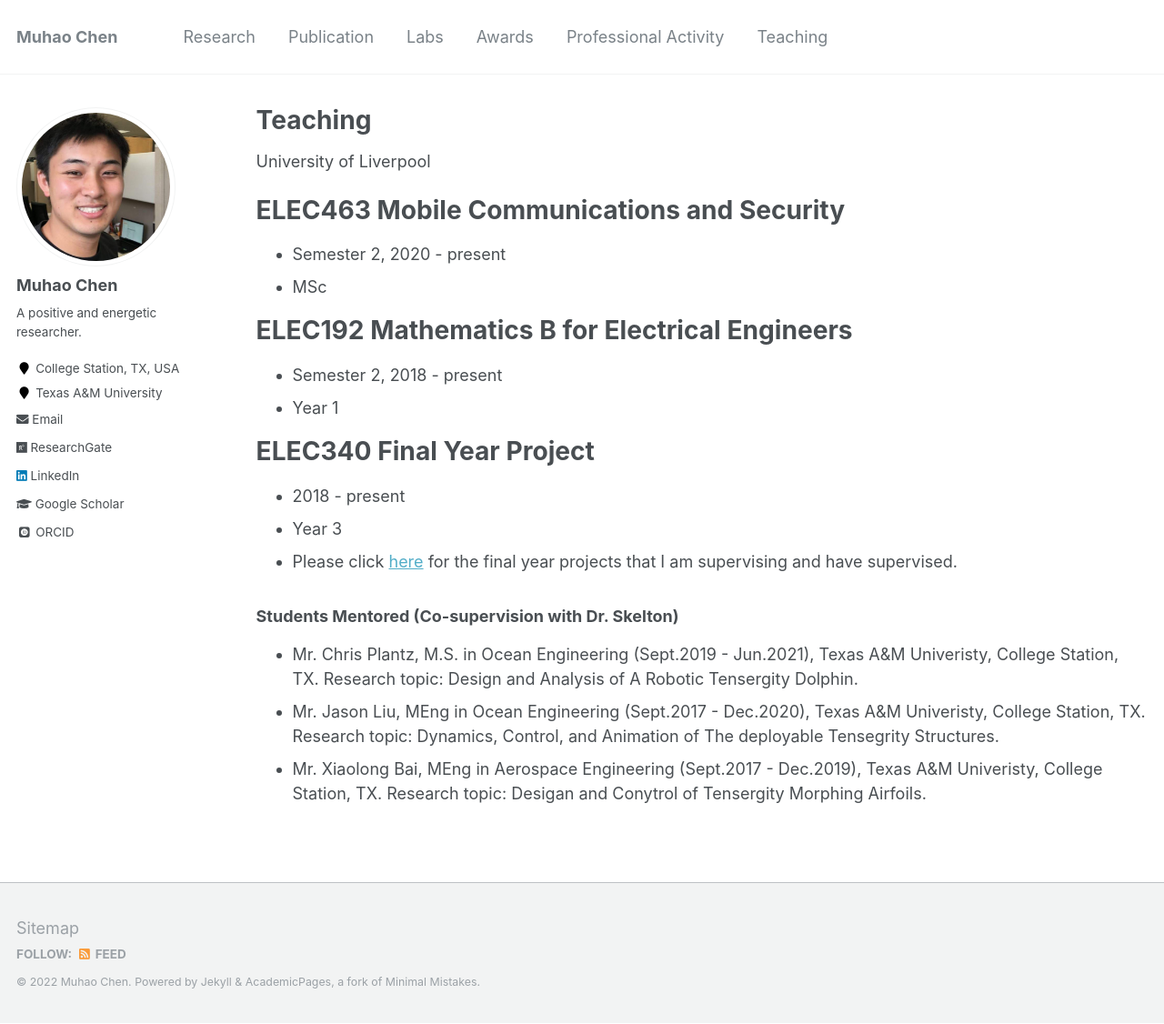
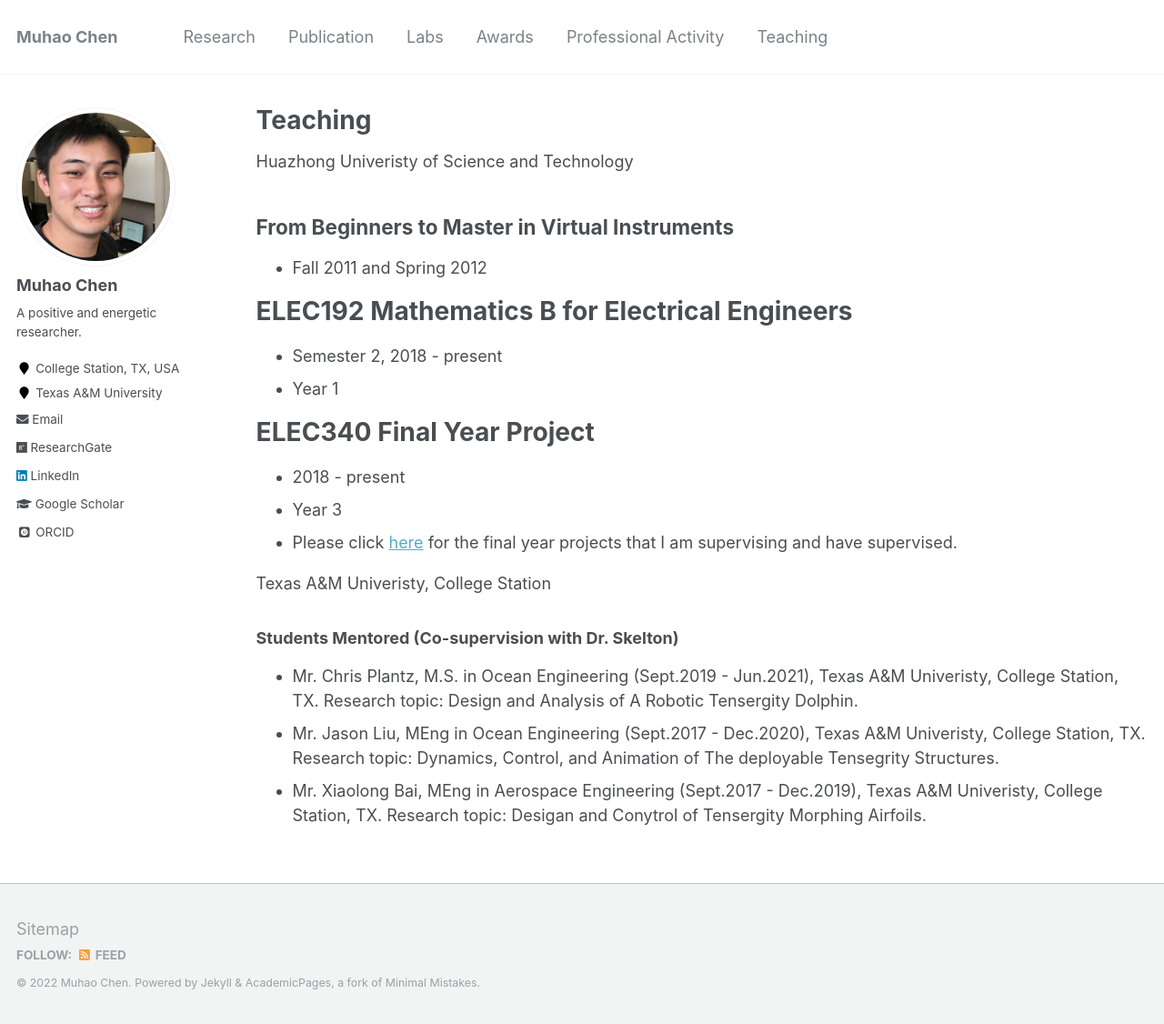
Before and after one commit to Muhao-Chen/muhao-chen.github.io, a Jekyll site: the page built from _pages/teaching.md, in a window 1280 px wide and 1126 px high. Shown: the whole window at 91% size. Built offline with Jekyll 4.4.1, drawn with Linux system fonts in a browser that asks for light colours; some web fonts are replaced.

Commit message:
Update teaching.md

```diff
--- a/_pages/teaching.md
+++ b/_pages/teaching.md
@@ -5,10 +5,9 @@ permalink: /teaching/
 author_profile: true
 toc: true
 ---
-University of Liverpool
-# ELEC463 Mobile Communications and Security
-* Semester 2, 2020 - present
-* MSc
+Huazhong Univeristy of Science and Technology
+## From Beginners to Master in Virtual Instruments
+* Fall 2011 and Spring 2012
 
 # ELEC192 Mathematics B for Electrical Engineers
 * Semester 2, 2018 - present
@@ -19,6 +18,7 @@ University of Liverpool
 * Year 3
 * Please click [here](/teaching-fyp/){:target="_blank"} for the final year projects that I am supervising and have supervised.
 
+Texas A&M Univeristy, College Station
 ### Students Mentored (Co-supervision with Dr. Skelton)
 * Mr. Chris Plantz, M.S. in Ocean Engineering (Sept.2019 - Jun.2021), Texas A&M Univeristy, College Station, TX. Research topic: Design and Analysis of A Robotic Tensergity Dolphin.
 * Mr. Jason Liu, MEng in Ocean Engineering (Sept.2017 - Dec.2020), Texas A&M Univeristy, College Station, TX. Research topic: Dynamics, Control, and Animation of The deployable Tensegrity Structures.
```
